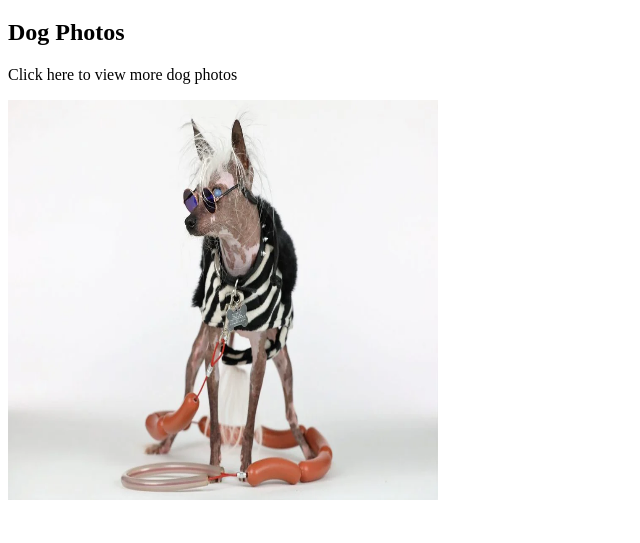
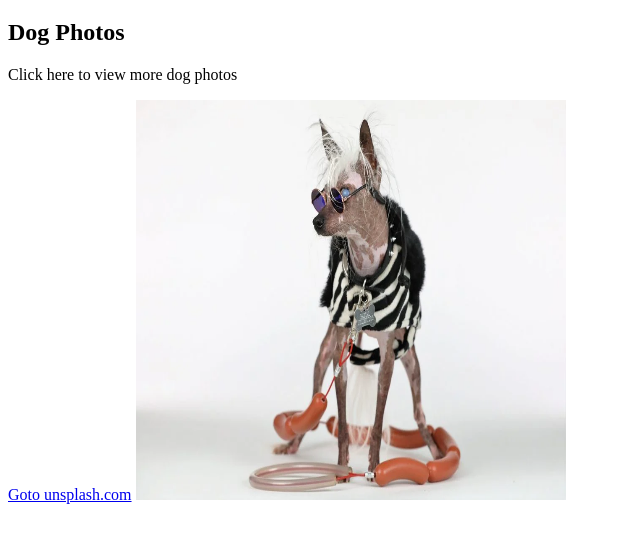
Before and after one commit to kervy-cantos/kodegoExercises, a plain HTML site: page index.html in a window 1280 px wide. Shown: the part 61-604 px from the top of the page, without its empty margins (0-640 px from the left). Drawn offline with Linux system fonts and the light colour scheme.

Commit message:
STEP11: Add hyperlink to unsplash.com

```diff
--- a/index.html
+++ b/index.html
@@ -14,7 +14,7 @@
         <h2>Dog Photos</h2>
         <!--TODO: Add link to cat photos Step6: Indent p element-->
         <p>Click here to view more dog photos</p>
-        <a href="https://unsplash.com/s/photos/dogs"></a>
+        <a href="https://unsplash.com/s/photos/dogs">Goto unsplash.com</a>
         <img src="/images/2019-06-21-UGLY-DOG-BATCH-3-87-scaled.webp" width="430px" height="400px" alt="A classy dog.">
     </main>
 </body>
```
